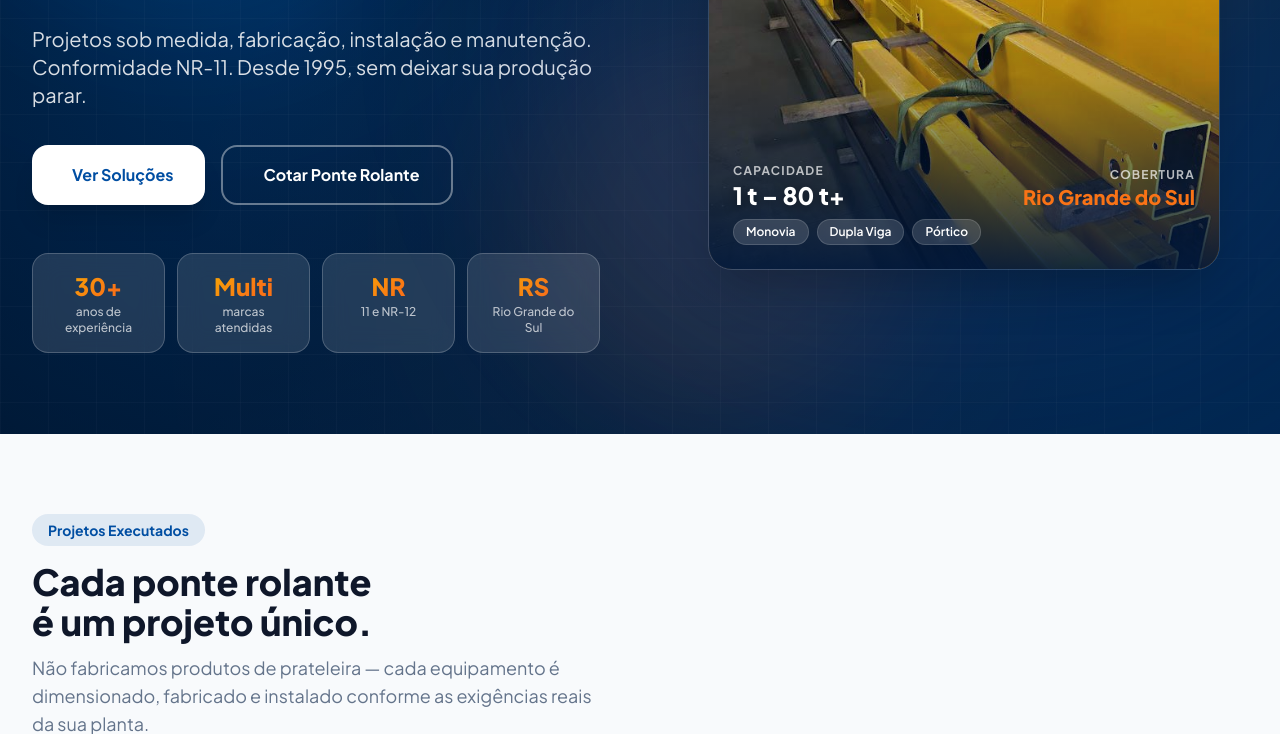
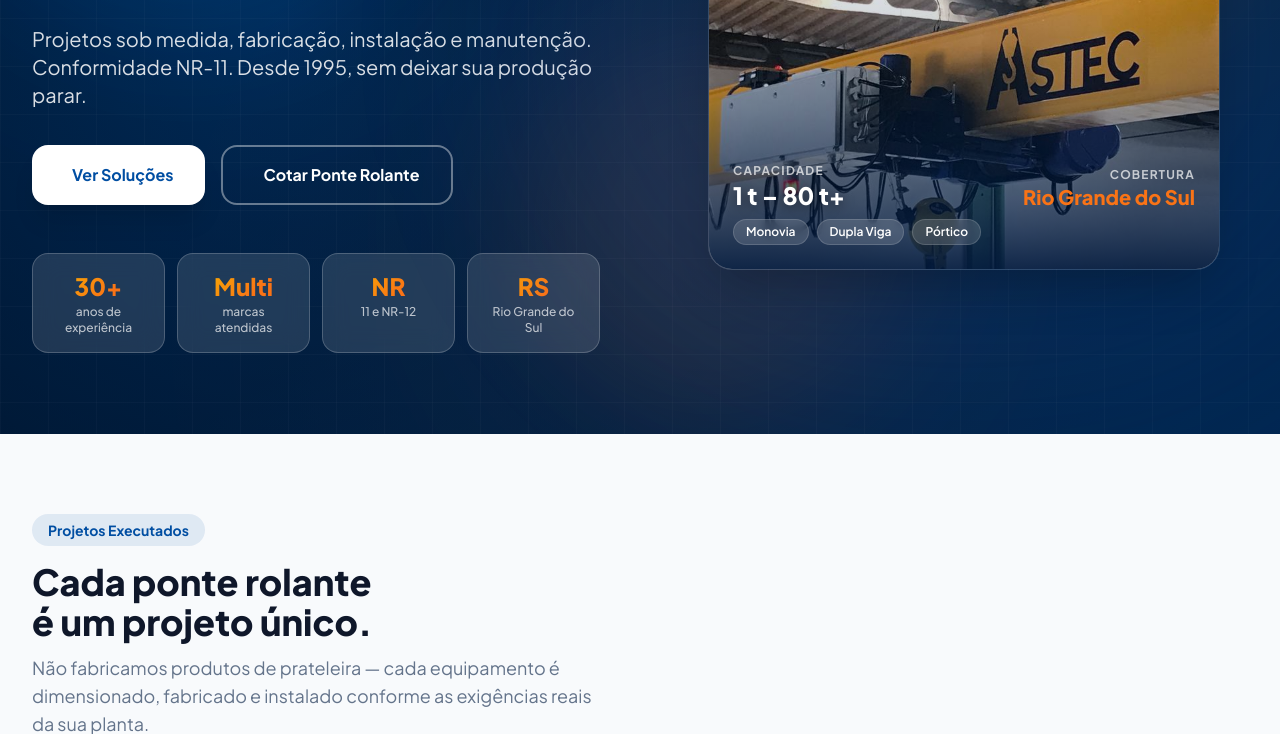
Before and after one commit to Stanleics/astec-landing-page-portico, a plain HTML site: page index.html in a window 1280 px wide. Shown: the part 366-1100 px from the top of the page. Drawn offline with nearby package versions, Linux system fonts and the light colour scheme; some icons are missing.

Commit message:
Troca foto do hero por Retrofit.jpeg
Co-Authored-By: Claude Sonnet 5 <noreply@anthropic.com>

```diff
--- a/index.html
+++ b/index.html
@@ -234,8 +234,8 @@
           <!-- Photo card -->
           <div class="rounded-3xl overflow-hidden shadow-2xl" style="border:1px solid rgba(255,255,255,0.15)">
             <div class="relative">
-              <img src="fotos/Fabricacao_Pontes_Rolantes.jpeg"
-                   alt="Fabricação de ponte rolante na Astec Indústria"
+              <img src="fotos/Retrofit.jpeg"
+                   alt="Ponte rolante industrial da Astec Indústria"
                    class="w-full object-cover"
                    style="height:380px;object-position:center;"
                    loading="eager">
```
Also changed, not shown: fotos/Retrofit.jpeg (added).
